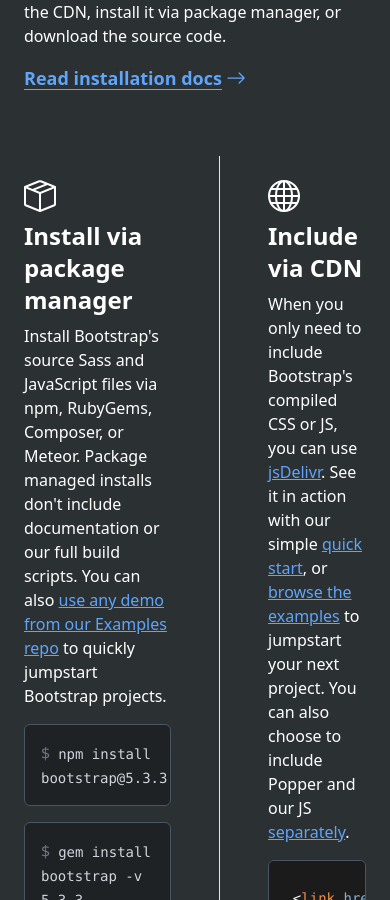
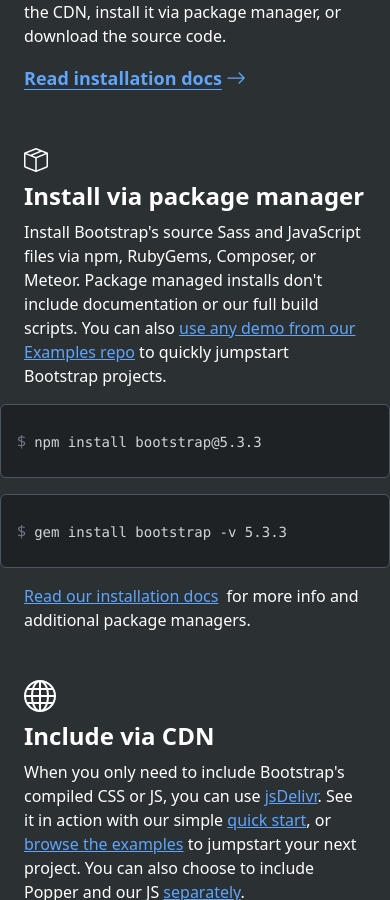
Before and after one commit to deglan-rivas/layout-tailwind-clonBootstrap, a React (Vite) app: page / in a window 390 px wide. Shown: the part 1100-2000 px from the top of the page. Built offline with nearby package versions, Linux system fonts and the light colour scheme.

Commit message:
feat: :sparkles: add media query to get started section 2

```diff
--- a/src/sections/GetStarted.jsx
+++ b/src/sections/GetStarted.jsx
@@ -20,8 +20,9 @@
 
   return (
     <div className="max-w-[1320px] w-full px-6 mx-auto mb-24">
-      <div className="text-start flex flex-col items-start gap-4 mb-16 w-full
+      <div className="text-start flex flex-col items-start gap-4 mb-8 w-full
       md:items-center md:text-center
+      md:mb-16
       lg:w-7/12 lg:mx-auto">
         <div className="bg-violet-600/10 p-4 flex justify-center items-center rounded-2xl">
           <Code className={"text-violet-500 opacity-100 w-10 h-10"}/>
@@ -43,9 +44,11 @@
           <ArrowRight className={"inline-block w-5 h-5 ml-1 group-hover:translate-x-1 transition-transform"} />
         </div>
       </div>
-      <div className="grid grid-cols-2 gap-12 divide-x">
-        <div className="py-6">
-          <ShippingBox className={"w-8 h-8 mb-2"}/>
+      <div className="grid grid-cols-2 gap-x-12
+      lg:divide-x">
+        <div className="py-6 col-span-2
+        lg:col-span-1">
+          <ShippingBox className={"w-6 h-6 mb-2 md:w-7 md:h-7 lg:w-8 lg:h-8"}/>
 
           <h3 className="font-bold text-2xl mb-2">Install via package manager</h3>
           <p className="mb-4">
@@ -55,7 +58,8 @@
             { } to quickly jumpstart Bootstrap projects.
           </p>
 
-          <div className="flex justify-between items-center border bg-black/30 border-gray-600 text-gray-300 px-4 py-4 rounded-md mb-4">
+          <div className="flex justify-between items-center border bg-black/30 border-gray-600 text-gray-300 px-4 py-6 rounded-md mb-4 w-screen -ml-6
+          md:w-full md:ml-0">
             <div>
               <span className="select-none text-gray-500">$</span>
               <code  className="pl-2 text-sm">{code_install_1}</code>
@@ -63,7 +67,8 @@
             <Clipboard content={code_install_1}/>
           </div>
 
-          <div className="flex justify-between items-center border bg-black/30 border-gray-600 text-gray-300 px-4 py-4 rounded-md mb-4">
+          <div className="flex justify-between items-center border bg-black/30 border-gray-600 text-gray-300 px-4 py-6 rounded-md mb-4 w-screen -ml-6
+          md:w-full md:ml-0">
             <div>
               <span className="select-none text-gray-500">$</span>
               <code  className="pl-2 text-sm">{code_install_2}</code>
@@ -80,7 +85,8 @@
         </div>
 
 
-        <div className="pl-12 py-6">
+        <div className="pl-0 py-6 col-span-2
+        lg:col-span-1 lg:pl-12">
           <Globe className={"w-8 h-8 mb-2"} />
 
           <h3 className="font-bold text-2xl mb-2">Include via CDN</h3>
@@ -88,7 +94,8 @@
             When you only need to include Bootstrap's compiled CSS or JS, you can use <a href='#' className="text-blue-400 hover:brightness-150 underline">jsDelivr</a>. See it in action with our simple <a href='#' className="text-blue-400 hover:brightness-150 underline">quick start</a>, or <a href='#' className="text-blue-400 hover:brightness-150 underline">browse the examples</a> to jumpstart your next project. You can also choose to include Popper and our JS <a href='#' className="text-blue-400 hover:brightness-150 underline">separately</a>.
           </p>
 
-          <div className="text-sm rounded-md mb-4 overflow-hidden border border-gray-600 flex">
+          <div className="text-sm rounded-md overflow-hidden border border-gray-600 flex mb-4 w-screen -ml-6
+          md:w-full md:ml-0">
             <SyntaxHighlighter language='htmlbars' style={stackoverflowDark}>
               {code_include_1}
             </SyntaxHighlighter>
@@ -97,7 +104,8 @@
             </div>
           </div>
 
-          <div className="text-sm rounded-md mb-4 overflow-hidden border border-gray-600 flex">
+          <div className="text-sm rounded-md overflow-hidden border border-gray-600 flex mb-4 w-screen -ml-6
+          md:w-full md:ml-0">
             <SyntaxHighlighter language='htmlbars' style={stackoverflowDark}>
               {code_include_2}
             </SyntaxHighlighter>
```
